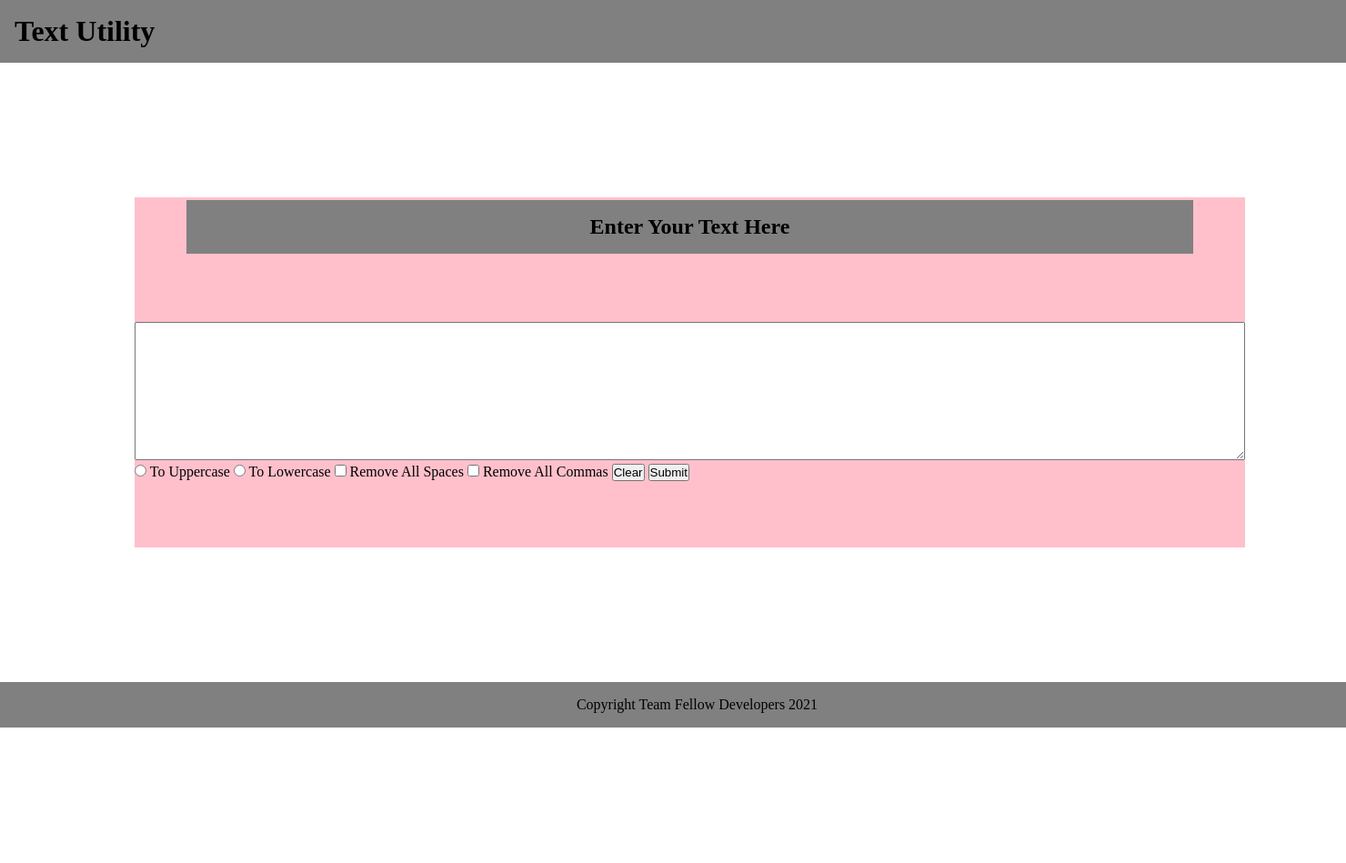
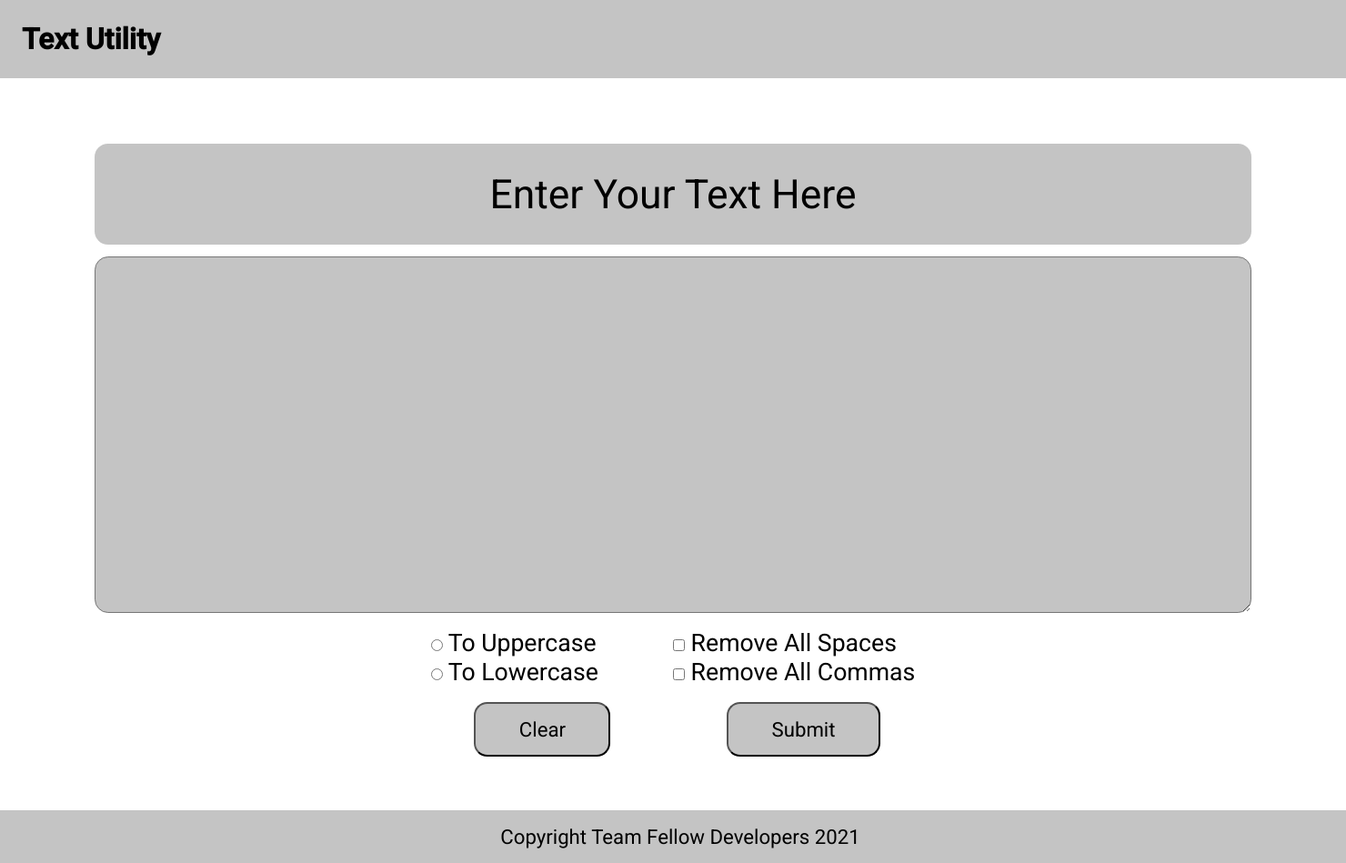
Before and after one commit to fellow-developers/text_utility, a Flask app: page / in a window 1480 px wide. Shown: the whole page at 91% size. Before the commit the page ends 800 px from the top, so only its background shows below. Run offline with Flask 2, Linux system fonts and the light colour scheme.

Commit message:
design templates

```diff
--- a/static/css/style.css
+++ b/static/css/style.css
@@ -1,35 +1,89 @@
+@import url('https://fonts.googleapis.com/css2?family=Roboto:wght@100;300;400;500&display=swap');
+
 * {
     margin: 0;
     padding: 0;
     box-sizing: border-box;
+    font-family: 'Roboto', sans-serif;
 }
 
 .container{
     display: grid;
     grid-template-rows: auto 1fr auto;
-    min-height: 100vh;
+    height: 100vh;
 }
 
 .container h1{
-    padding: 2vh 0 2vh 2vh;
-    background-color: gray;
+    padding: 3vh;
+    background-color: #C4C4C4;
 }
 
 .container p{
     padding: 2vh 0 2vh 2vh;
-    background-color: gray;
+    background-color: #C4C4C4;
     text-align: center;
 }
 
 .content{
-    background-color: pink;
     display: grid;
-    grid-template-rows: 1fr 5fr;
+    grid-template-rows: 1fr 4fr;
     place-items: center;
-    margin: 10vmax;
+    margin: 4vmax 7vmax;
 }
 
-.content h2{
-    padding: 2vh 30vw 2vh 30vw;
-    background-color: gray;
+.content p{
+    padding: 2vmax 0;
+    background-color: #C4C4C4;
+    border-radius: 1vmax;
+    font-size: 3vmax;
+    width: 100%;
 }
+
+.content form{
+    display: grid;
+    grid-template-rows: 4fr 1fr 0.5fr;
+    place-items: center;
+}
+
+#strInput{
+    background-color: #C4C4C4;
+    width: 100%;
+    height: 100%;
+    border-radius: 1vmax;
+    padding: 1vmax;
+    font-size: 20px;
+    color: black;
+}
+
+.options{
+    display: grid;
+    grid-template: repeat(2,1fr)/repeat(2,1fr);
+    font-size: 1.8vmax;
+    padding: 1vmax 1.5vmax;
+}
+
+.options label{
+    font-size: 1.8vmax;
+}
+
+.btns{
+    display: grid;
+    place-items: center;
+    grid-template-columns: repeat(2,1fr);
+    grid-column-gap: 8vmax;
+}
+
+.btn{
+    background-color: #C4C4C4;
+    padding: 1vmax 3.2vmax;
+    border-radius: 1vmax;
+    font-size: 1.5vmax;
+}
+
+.footer{
+    font-size: 1.5vmax;
+}
+
+.pb{
+    margin-bottom: 2vmax;
+}
--- a/templates/index.html
+++ b/templates/index.html
@@ -11,27 +11,34 @@
     <div class="container">
         <h1>Text Utility</h1>
         <div class="content">
-            <h2>Enter Your Text Here</h2>
+            <p>Enter Your Text Here</p>
             <form action="" method="post">
-                <textarea name="strInput" cols="150" rows="10"></textarea>
-
+                <textarea name="strInput" id="strInput" cols="200" rows="15"></textarea>
+                <div class="options">
+                    <div>
                         <input type="radio" name="toCase" id="toUppercase">
                         <label for="toUppercase">To Uppercase</label>
-
+                    </div>
+                    <div>
+                        <input type="checkbox" name="removeAllSpaces" id="removeAllSpaces">
+                        <label for="removeAllSpaces">Remove All Spaces</label>
+                    </div>
+                    <div>
                         <input type="radio" name="toCase" id="toLowercase">
                         <label for="toLowercase">To Lowercase</label>
-
-                <input type="checkbox" name="removeAllSpaces" id="removeAllSpaces">
-                <label for="removeAllSpaces">Remove All Spaces</label>
-
+                    </div>
+                    <div>
                         <input type="checkbox" name="removeAllCommas" id="removeAllCommas">
                         <label for="removeAllCommas">Remove All Commas</label>
-
-                <input type="reset" value="Clear">
-                <input type="submit" value="Submit">
+                    </div>
+                </div>
+                <div class="btns">
+                    <input type="reset" class="btn" value="Clear">
+                    <input type="submit" class="btn" value="Submit">
+                </div>
             </form>
         </div>
-        <p>Copyright Team Fellow Developers 2021</p>
+        <p class="footer">Copyright Team Fellow Developers 2021</p>
     </div>
 </body>
 </html>
```
Also changed, not shown: templates/result.html (+13 -6 lines). Lines whose indentation alone changed are shown as unchanged.
